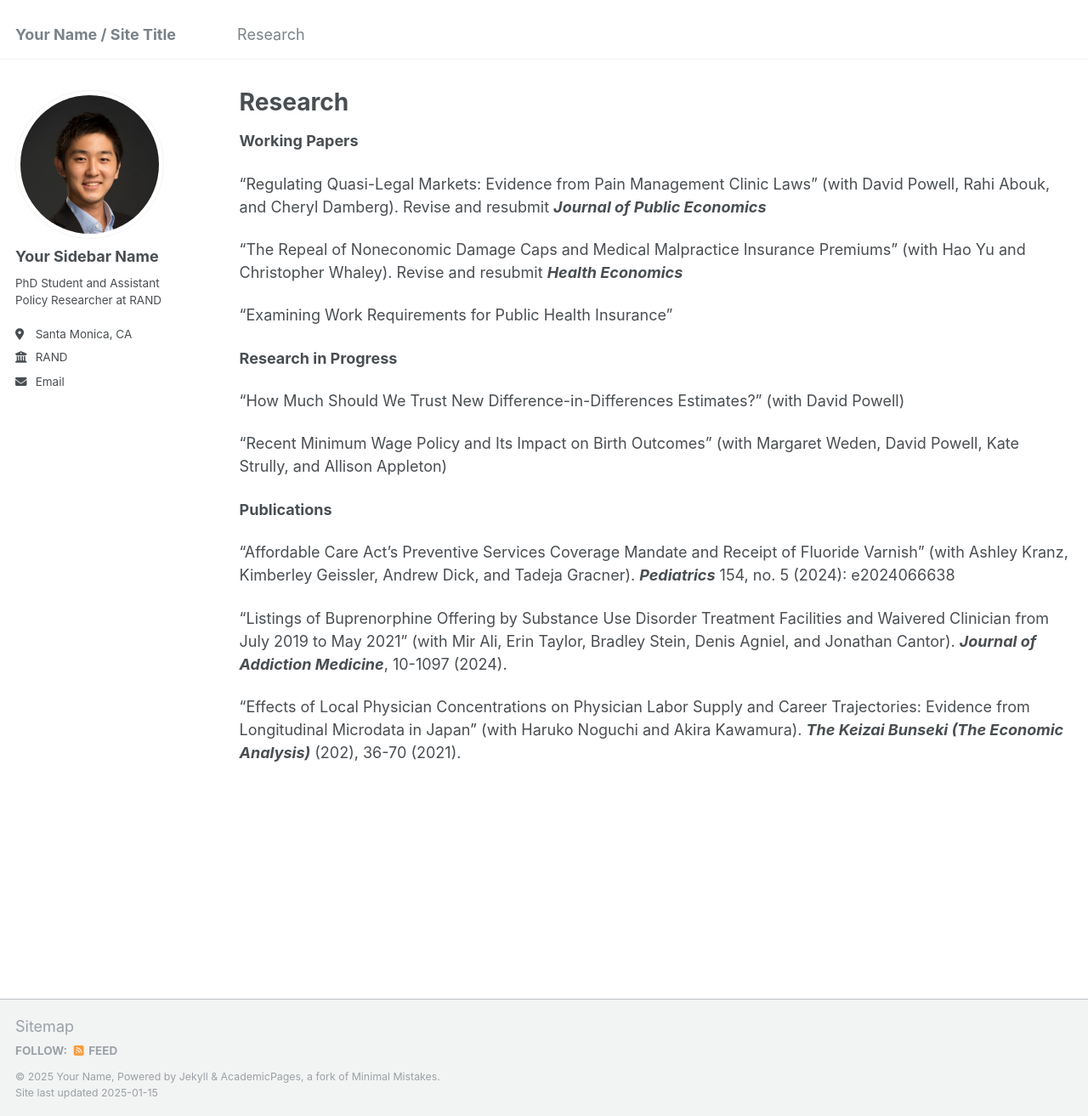
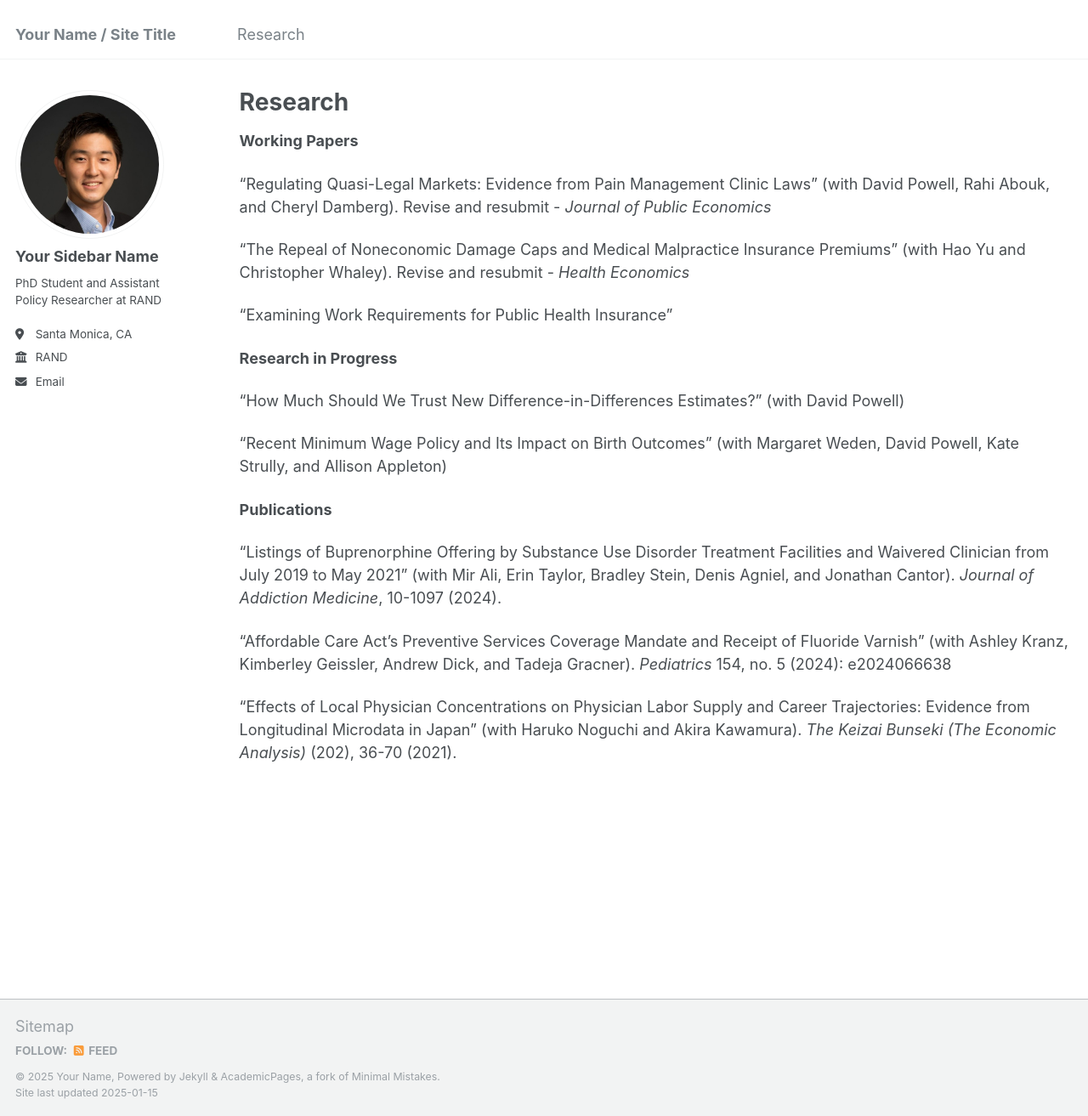
Before and after one commit to yujimizushima/yujimizushima.github.io, a Jekyll site: the page built from _pages/research.md, in a window 1280 px wide and 1313 px high. Shown: the whole window at 85% size. Built offline with Jekyll 4.4.1, drawn with Linux system fonts in a browser that asks for light colours.

```diff
--- a/_pages/research.md
+++ b/_pages/research.md
@@ -7,9 +7,9 @@ author_profile: true
 
 **Working Papers**
 
-"Regulating Quasi-Legal Markets: Evidence from Pain Management Clinic Laws" (with David Powell, Rahi Abouk, and Cheryl Damberg). Revise and resubmit _**Journal of Public Economics**_
+"Regulating Quasi-Legal Markets: Evidence from Pain Management Clinic Laws" (with David Powell, Rahi Abouk, and Cheryl Damberg). Revise and resubmit - _Journal of Public Economics_
 
-"The Repeal of Noneconomic Damage Caps and Medical Malpractice Insurance Premiums" (with Hao Yu and Christopher Whaley). Revise and resubmit  _**Health Economics**_
+"The Repeal of Noneconomic Damage Caps and Medical Malpractice Insurance Premiums" (with Hao Yu and Christopher Whaley). Revise and resubmit - _Health Economics_
 
 "Examining Work Requirements for Public Health Insurance"
 
@@ -21,8 +21,8 @@ author_profile: true
 
 **Publications**
 
-"Affordable Care Act’s Preventive Services Coverage Mandate and Receipt of Fluoride Varnish" (with Ashley Kranz, Kimberley Geissler, Andrew Dick, and Tadeja Gracner). _**Pediatrics**_ 154, no. 5 (2024): e2024066638
+"Listings of Buprenorphine Offering by Substance Use Disorder Treatment Facilities and Waivered Clinician from July 2019 to May 2021" (with Mir Ali, Erin Taylor, Bradley Stein, Denis Agniel, and Jonathan Cantor). _Journal of Addiction Medicine_, 10-1097 (2024).
 
-"Listings of Buprenorphine Offering by Substance Use Disorder Treatment Facilities and Waivered Clinician from July 2019 to May 2021" (with Mir Ali, Erin Taylor, Bradley Stein, Denis Agniel, and Jonathan Cantor). _**Journal of Addiction Medicine**_, 10-1097 (2024).
+"Affordable Care Act’s Preventive Services Coverage Mandate and Receipt of Fluoride Varnish" (with Ashley Kranz, Kimberley Geissler, Andrew Dick, and Tadeja Gracner). _Pediatrics_ 154, no. 5 (2024): e2024066638
 
-"Effects of Local Physician Concentrations on Physician Labor Supply and Career Trajectories: Evidence from Longitudinal Microdata in Japan" (with Haruko Noguchi and Akira Kawamura). _**The Keizai Bunseki (The Economic Analysis)**_ (202), 36-70 (2021).
+"Effects of Local Physician Concentrations on Physician Labor Supply and Career Trajectories: Evidence from Longitudinal Microdata in Japan" (with Haruko Noguchi and Akira Kawamura). _The Keizai Bunseki (The Economic Analysis)_ (202), 36-70 (2021).
```
